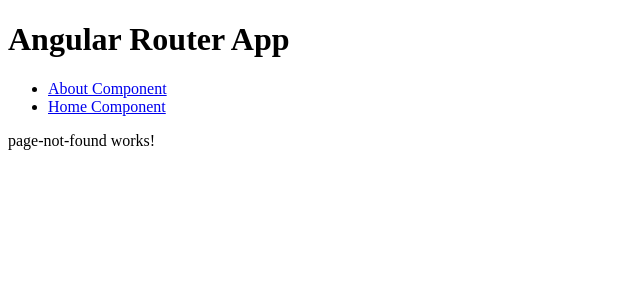
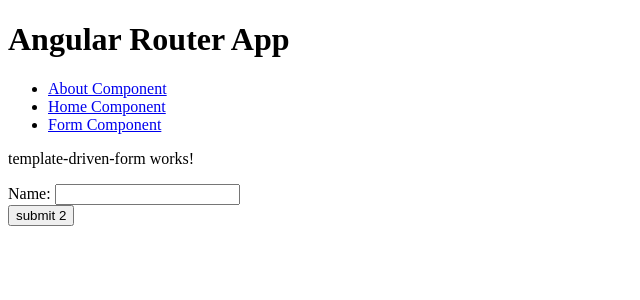
Before and after one commit to ConHeoXinh/Angular_16, an Angular app: page /templateform in a window 1280 px wide. Shown: the top 300 px of the page, without its empty margins (0-640 px from the left). Built offline with nearby package versions, Linux system fonts and the light colour scheme.

Commit message:
teamplateDrivenForm

```diff
--- a/src/app/Services/common.service.ts
+++ b/src/app/Services/common.service.ts
@@ -1,15 +1,14 @@
 import { Injectable } from '@angular/core';
 
 @Injectable({
-  providedIn: 'root'
+  providedIn: 'root',
 })
 export class CommonService {
   public counter = 0;
 
-  constructor() { }
+  constructor() {}
 
   public binhPhuong(n: number): number {
-
     return n * n;
   }
 
@@ -20,4 +19,8 @@ export class CommonService {
   public setCounter(n: number): void {
     this.counter = n;
   }
+
+  public submitData(data: any): void {
+    console.log('gui data len server. Data: ', data);
+  }
 }
--- a/src/app/app-routing.module.ts
+++ b/src/app/app-routing.module.ts
@@ -3,10 +3,12 @@ import { RouterModule, Routes } from '@angular/router';
 import { PageNotFoundComponent } from './page-not-found/page-not-found.component';
 import { AboutComponent } from './about/about.component';
 import { HomeComponent } from './home/home.component';
+import { TemplateDrivenFormComponent } from './template-driven-form/template-driven-form.component';
 
 const routes: Routes = [
   { path: 'about', component: AboutComponent },
   { path: 'home', component: HomeComponent },
+  { path: 'templateform', component: TemplateDrivenFormComponent },
   { path: '', component: HomeComponent },
   { path: '**', component: PageNotFoundComponent },
 ];
--- a/src/app/app.component.html
+++ b/src/app/app.component.html
@@ -2,8 +2,29 @@
 <!-- This nav gives you links to click, which tells the router which route to use (defined in the routes constant in  AppRoutingModule) -->
 <nav>
   <ul>
-    <li><a routerLink="/about" routerLinkActive="active" ariaCurrentWhenActive="page">About Component</a></li>
-    <li><a routerLink="/home" routerLinkActive="active" ariaCurrentWhenActive="page">Home Component</a>
+    <li>
+      <a
+        routerLink="/about"
+        routerLinkActive="active"
+        ariaCurrentWhenActive="page"
+        >About Component</a
+      >
+    </li>
+    <li>
+      <a
+        routerLink="/home"
+        routerLinkActive="active"
+        ariaCurrentWhenActive="page"
+        >Home Component</a
+      >
+    </li>
+    <li>
+      <a
+        routerLink="/templateform"
+        routerLinkActive="active"
+        ariaCurrentWhenActive="page"
+        >Form Component</a
+      >
     </li>
   </ul>
 </nav>
--- a/src/app/app.module.ts
+++ b/src/app/app.module.ts
@@ -8,6 +8,7 @@ import { AboutComponent } from './about/about.component';
 import { OnSalePipe } from './on-sale.pipe';
 import { PageNotFoundComponent } from './page-not-found/page-not-found.component';
 import { HighLightDirective } from './Directives/high-light.directive';
+import { TemplateDrivenFormComponent } from './template-driven-form/template-driven-form.component';
 
 @NgModule({
   declarations: [
@@ -16,7 +17,8 @@ import { HighLightDirective } from './Directives/high-light.directive';
     AboutComponent,
     OnSalePipe,
     PageNotFoundComponent,
-    HighLightDirective
+    HighLightDirective,
+    TemplateDrivenFormComponent
   ],
   imports: [
     BrowserModule,
--- /dev/null
+++ b/src/app/template-driven-form/template-driven-form.component.html
@@ -0,0 +1,12 @@
+<p>template-driven-form works!</p>
+<form (ngSubmit)="submitForm()">
+  Name:
+  <input
+    type="text"
+    [(ngModel)]="name"
+    [ngModelOptions]="{ standalone: true }"
+  />
+  <br />
+  <!-- <button (click)="submitForm()">Submit</button> -->
+  <button>submit 2</button>
+</form>
--- /dev/null
+++ b/src/app/template-driven-form/template-driven-form.component.ts
@@ -0,0 +1,18 @@
+import { Component, OnInit } from '@angular/core';
+import { CommonService } from '../Services/common.service';
+
+@Component({
+  selector: 'app-template-driven-form',
+  templateUrl: './template-driven-form.component.html',
+  styleUrls: ['./template-driven-form.component.scss'],
+})
+export class TemplateDrivenFormComponent implements OnInit {
+  public name = '';
+  constructor(private commom: CommonService) {}
+  ngOnInit(): void {}
+
+  public submitForm(): void {
+    // console.log('submit form: name = '+ this.name);
+    this.commom.submitData({name: this.name, age: 12});
+  }
+}
```
Also changed, not shown: src/app/template-driven-form/template-driven-form.component.scss (added), 1 other file (tests, documents, lock files or other folders).
